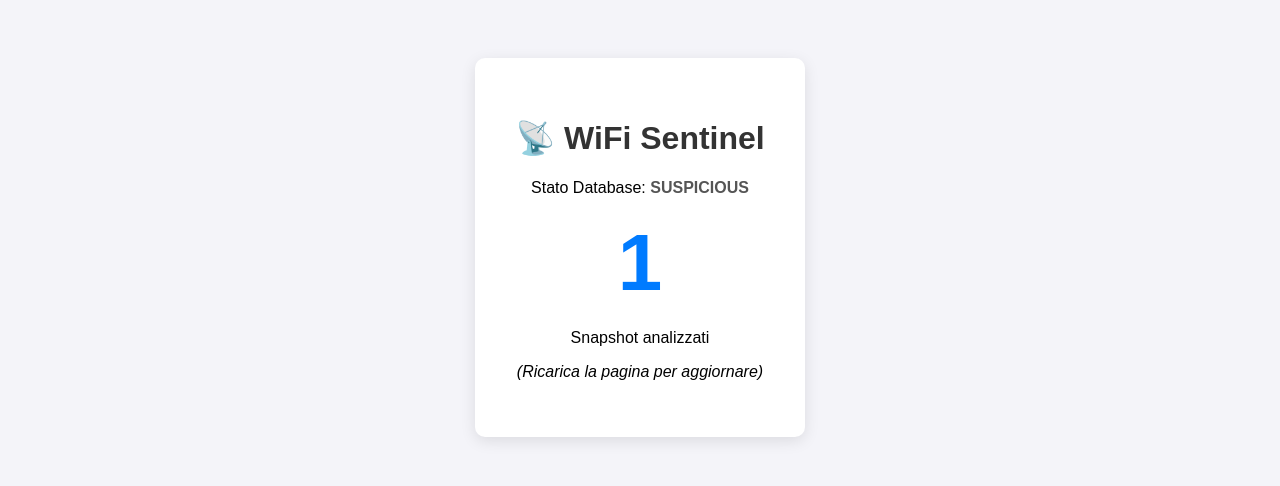
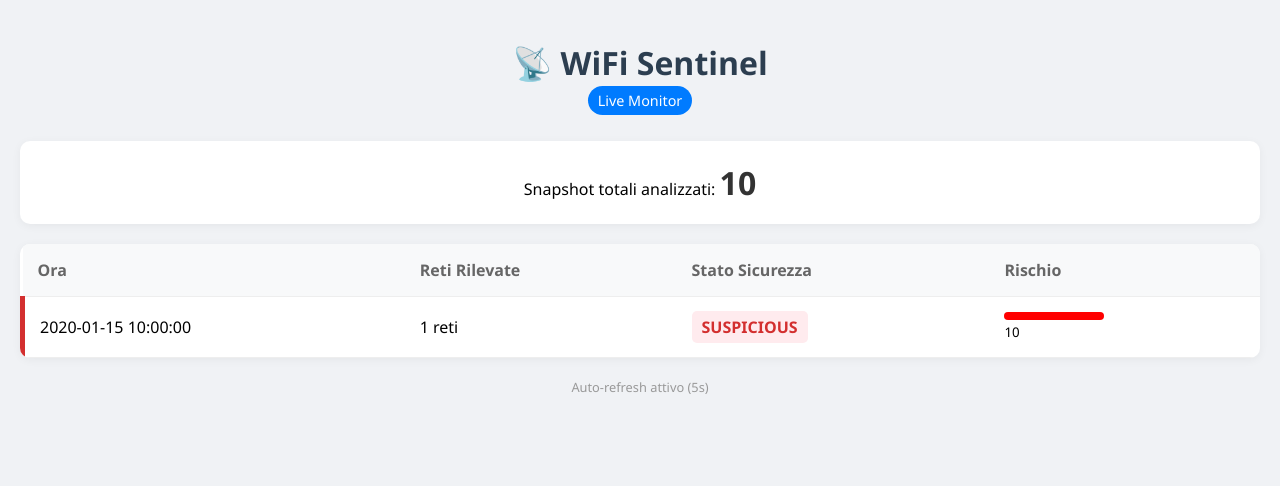
Before and after one commit to n-durso/wifi-sentinel, a Flask app: template sentinel-web/templates/index.html in a window 1280 px wide. Shown: the top 486 px of the page. Run offline with Flask 3, Linux system fonts and the light colour scheme; the template is opened without the code that fills it: most values are stand-ins (such as "Sample title", 1, 10 or a date in 2020); some libraries are stand-ins or nearby versions.

Commit message:
modificato il template per stampare una tabella delle reti

```diff
--- a/sentinel-web/app.py
+++ b/sentinel-web/app.py
@@ -1,6 +1,8 @@
 import os
 import psycopg2
+import json
 from flask import Flask, render_template
+from datetime import datetime
 
 app = Flask(__name__)
 
@@ -21,23 +23,58 @@ def get_db_connection():
 @app.route('/')
 def index():
     conn = get_db_connection()
-    count = 0
-    status = "Offline 🔴"
+    snapshots = []
+    stats = {"safe": 0, "alert": 0, "total": 0}
 
     if conn:
         try:
             cur = conn.cursor()
-            # Contiamo quanti snapshot abbiamo salvato finora
-            cur.execute('SELECT COUNT(*) FROM wifi_snapshots;')
-            count = cur.fetchone()[0]
+
+            # 1. Statistiche veloci
+            cur.execute("SELECT COUNT(*) FROM wifi_snapshots")
+            stats["total"] = cur.fetchone()[0]
+
+            # 2. Preleviamo gli ultimi 20 scan ordinati per tempo (dal più recente)
+            # Usiamo to_timestamp per convertire quel "numeraccio" in una data leggibile direttamente da SQL
+            query = """
+                SELECT
+                    to_timestamp(timestamp) as data_ora,
+                    networks,
+                    status,
+                    score
+                FROM wifi_snapshots
+                ORDER BY timestamp DESC
+                LIMIT 20;
+            """
+            cur.execute(query)
+            rows = cur.fetchall()
+
+            # Formattiamo i dati per l'HTML
+            for row in rows:
+                dt, net_json, status, score = row
+
+                # Parsing del JSON delle reti se è una stringa, altrimenti lo usiamo così
+                if isinstance(net_json, str):
+                    networks = json.loads(net_json)
+                else:
+                    networks = net_json # Psycopg2 converte JSONB automaticamente in dict/list
+
+                # Contiamo quante reti c'erano in quello scan
+                net_count = len(networks) if isinstance(networks, list) else 0
+
+                snapshots.append({
+                    "time": dt.strftime("%H:%M:%S - %d/%m"), # Formattiamo l'ora
+                    "net_count": net_count,
+                    "status": status,
+                    "score": score
+                })
+
             cur.close()
             conn.close()
-            status = "Online 🟢"
         except Exception as e:
-            status = f"Errore Query: {e}"
+            print(f"Errore query: {e}")
 
-    return render_template('index.html', count=count, status=status)
+    return render_template('index.html', snapshots=snapshots, stats=stats)
 
 if __name__ == '__main__':
-    # Debug=True permette di vedere gli errori nel browser
     app.run(debug=True, host='0.0.0.0', port=5000)
--- a/sentinel-web/templates/index.html
+++ b/sentinel-web/templates/index.html
@@ -2,24 +2,78 @@
 <html lang="it">
 <head>
     <meta charset="UTF-8">
+    <meta http-equiv="refresh" content="5">
     <title>WiFi Sentinel Dashboard</title>
     <style>
-        body { font-family: sans-serif; background-color: #f4f4f9; padding: 50px; text-align: center; }
-        .card { background: white; padding: 40px; border-radius: 10px; box-shadow: 0 4px 15px rgba(0,0,0,0.1); display: inline-block; }
-        h1 { color: #333; }
-        .number { font-size: 80px; font-weight: bold; color: #007bff; margin: 20px 0; }
-        .status { font-weight: bold; color: #555; }
+        body { font-family: 'Segoe UI', Tahoma, Geneva, Verdana, sans-serif; background-color: #f0f2f5; margin: 0; padding: 20px; }
+        .container { max_width: 1000px; margin: 0 auto; }
+
+        /* Intestazione */
+        header { text-align: center; margin-bottom: 30px; }
+        h1 { color: #2c3e50; margin-bottom: 5px; }
+        .badge { background: #007bff; color: white; padding: 5px 10px; border-radius: 15px; font-size: 0.9em; }
+
+        /* Card Statistiche */
+        .stats-box { background: white; padding: 20px; border-radius: 10px; box-shadow: 0 2px 10px rgba(0,0,0,0.05); text-align: center; margin-bottom: 20px; }
+        .big-number { font-size: 2em; font-weight: bold; color: #333; }
+
+        /* Tabella */
+        table { width: 100%; border-collapse: collapse; background: white; border-radius: 10px; overflow: hidden; box-shadow: 0 2px 10px rgba(0,0,0,0.05); }
+        th, td { padding: 15px; text-align: left; border-bottom: 1px solid #eee; }
+        th { background-color: #f8f9fa; color: #666; font-weight: 600; }
+
+        /* Colori per lo stato */
+        .status-SAFE { color: green; font-weight: bold; background: #e8f5e9; padding: 5px 10px; border-radius: 5px; }
+        .status-ALERT, .status-SUSPICIOUS { color: #d32f2f; font-weight: bold; background: #ffebee; padding: 5px 10px; border-radius: 5px; }
+
+        .row-alert { border-left: 5px solid #d32f2f; }
     </style>
 </head>
 <body>
-    <div class="card">
-        <h1>📡 WiFi Sentinel</h1>
-        <p>Stato Database: <span class="status">{{ status }}</span></p>
+    <div class="container">
+        <header>
+            <h1>📡 WiFi Sentinel</h1>
+            <span class="badge">Live Monitor</span>
+        </header>
 
-        <div class="number">{{ count }}</div>
+        <div class="stats-box">
+            <span>Snapshot totali analizzati:</span>
+            <span class="big-number">{{ stats.total }}</span>
+        </div>
 
-        <p>Snapshot analizzati</p>
-        <p><i>(Ricarica la pagina per aggiornare)</i></p>
+        <table>
+            <thead>
+                <tr>
+                    <th>Ora</th>
+                    <th>Reti Rilevate</th>
+                    <th>Stato Sicurezza</th>
+                    <th>Rischio</th>
+                </tr>
+            </thead>
+            <tbody>
+                {% for snap in snapshots %}
+                <tr class="{% if snap.status != 'SAFE' %}row-alert{% endif %}">
+                    <td>{{ snap.time }}</td>
+                    <td>{{ snap.net_count }} reti</td>
+                    <td>
+                        <span class="status-{{ snap.status }}">
+                            {{ snap.status }}
+                        </span>
+                    </td>
+                    <td>
+                        <div style="background:#eee; width:100px; height:8px; border-radius:4px;">
+                            <div style="background:{% if snap.score > 0.5 %}red{% else %}green{% endif %}; width:{{ snap.score * 100 }}px; height:100%; border-radius:4px; max-width:100%;"></div>
+                        </div>
+                        <small>{{ snap.score }}</small>
+                    </td>
+                </tr>
+                {% endfor %}
+            </tbody>
+        </table>
+
+        <p style="text-align: center; color: #999; margin-top: 20px; font-size: 0.8em;">
+            Auto-refresh attivo (5s)
+        </p>
     </div>
 </body>
 </html>
```
